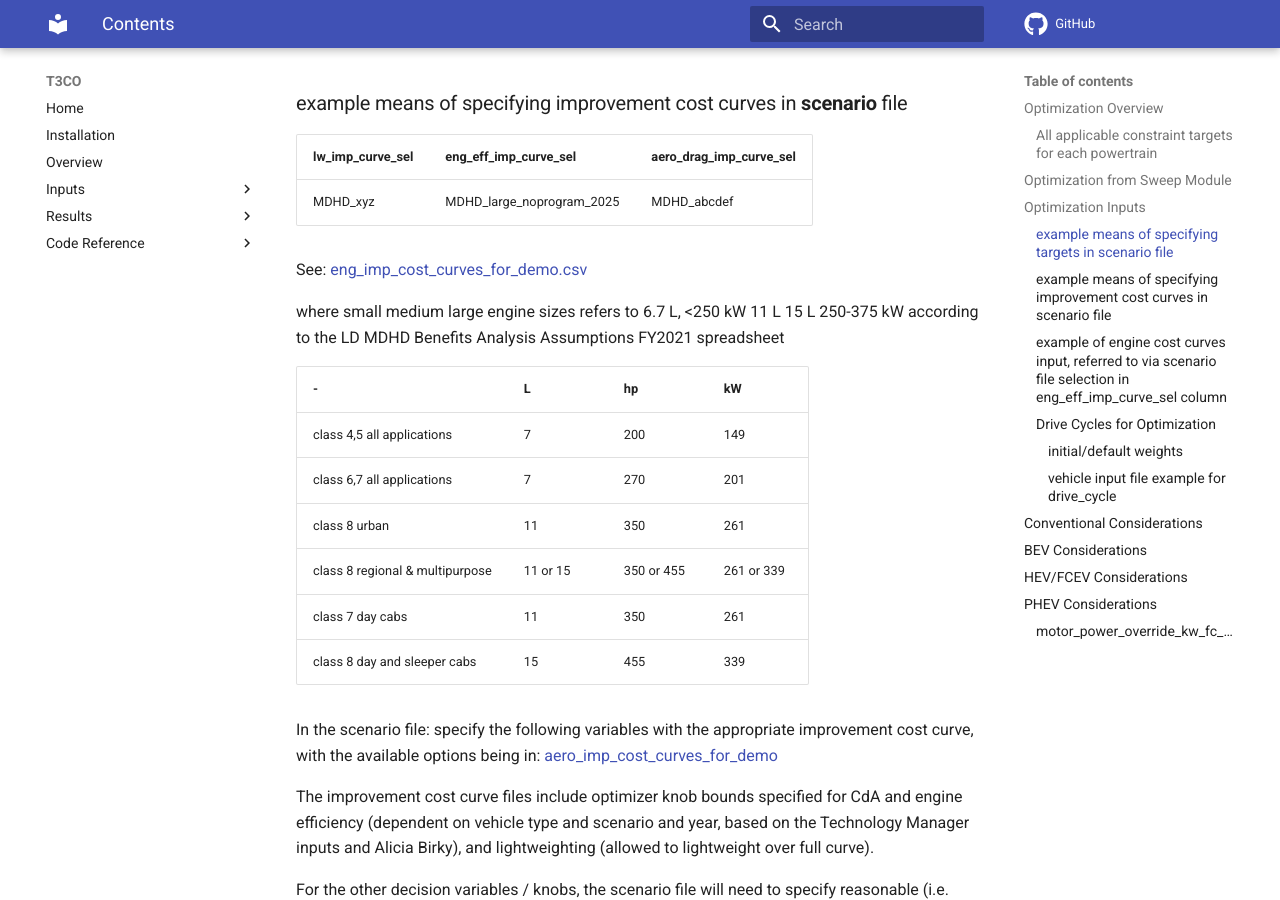
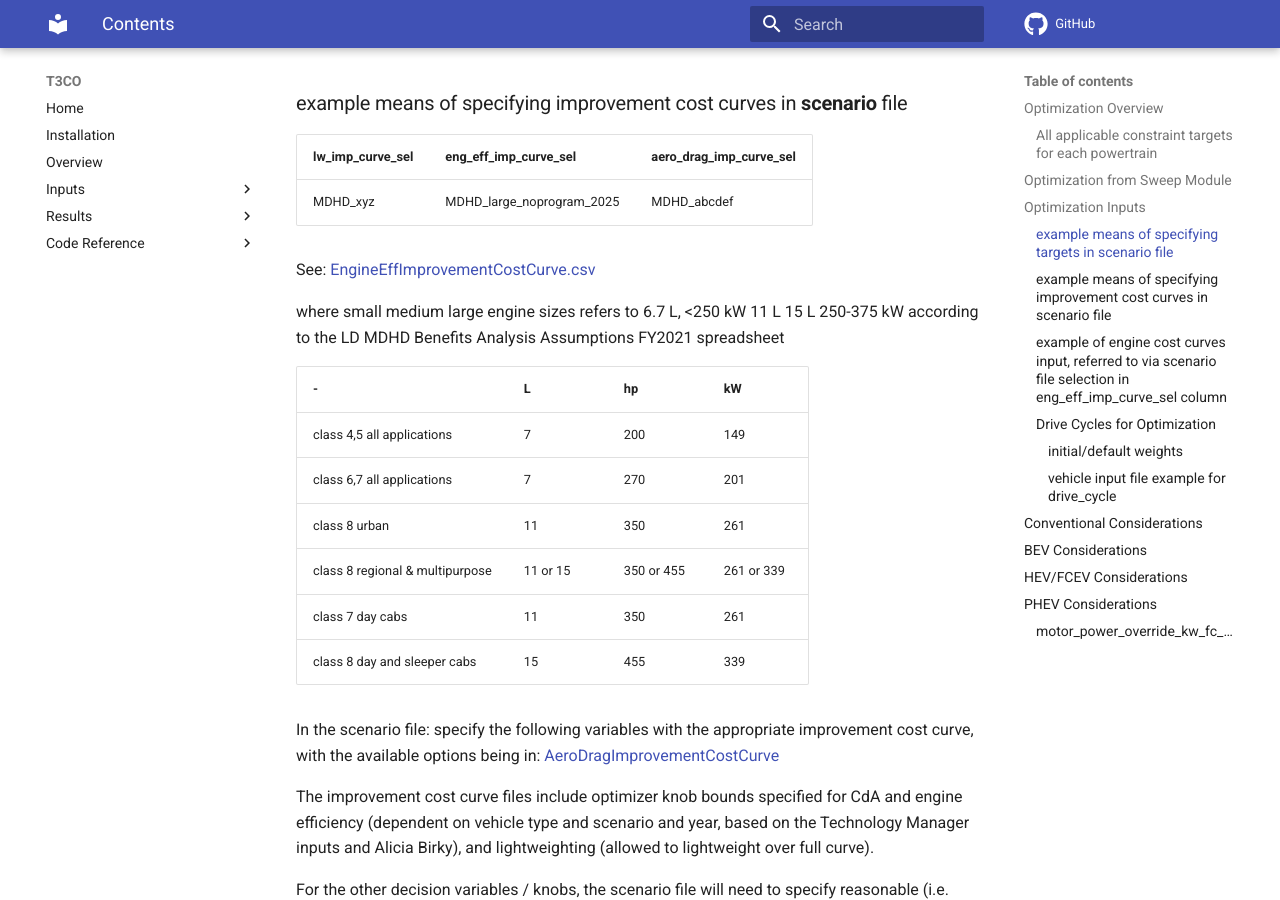
Before and after one commit to NREL/T3CO, an MkDocs documentation site: the page built from docs/models/optimization.md, in a window 1280 px wide and 900 px high, scrolled down 1983 px. Built offline with MkDocs 1.6.1 and Material for MkDocs 9.7.7, drawn with Linux system fonts in a browser that asks for light colours; comment, search, counter and statistics services are not loaded.

Commit message:
Update auxiliary file names

```diff
--- a/docs/models/optimization.md
+++ b/docs/models/optimization.md
@@ -73,7 +73,7 @@ lw_imp_curve_sel | eng_eff_imp_curve_sel | aero_drag_imp_curve_sel
 -- | -- | --
 MDHD_xyz | MDHD_large_noprogram_2025 | MDHD_abcdef
 
-See: [eng_imp_cost_curves_for_demo.csv](https://github.com/NREL/T3CO/blob/7b56eb37bf5a57e6cd0ce761fc1708ee151c956f/t3co/resources/auxiliary/eng_imp_cost_curves_for_demo.csv)
+See: [EngineEffImprovementCostCurve.csv](https://github.com/NREL/T3CO/blob/7b56eb37bf5a57e6cd0ce761fc1708ee151c956f/t3co/resources/auxiliary/EngineEffImprovementCostCurve.csv)
 
 where small medium large engine sizes refers to
 6.7 L,   <250 kW
@@ -90,7 +90,7 @@ class 8 regional & multipurpose | 11 or 15 | 350 or 455 | 261 or 339
 class 7 day cabs | 11 | 350 | 261
 class 8 day and sleeper cabs | 15 | 455 | 339
 
-In the scenario file: specify the following variables with the appropriate improvement cost curve, with the available options being in: [aero_imp_cost_curves_for_demo](https://github.com/NREL/T3CO/blob/7b56eb37bf5a57e6cd0ce761fc1708ee151c956f/t3co/tests/tco_tests/test_cycles/accel.csv)
+In the scenario file: specify the following variables with the appropriate improvement cost curve, with the available options being in: [AeroDragImprovementCostCurve](https://github.com/NREL/T3CO/blob/7b56eb37bf5a57e6cd0ce761fc1708ee151c956f/t3co/tests/tco_tests/test_cycles/accel.csv)
 
 The improvement cost curve files include optimizer knob bounds specified for CdA and engine efficiency (dependent on vehicle type and scenario and year, based on the Technology Manager inputs and Alicia Birky), and lightweighting (allowed to lightweight over full curve).
 
```
Also changed, not shown: 7 other files.
